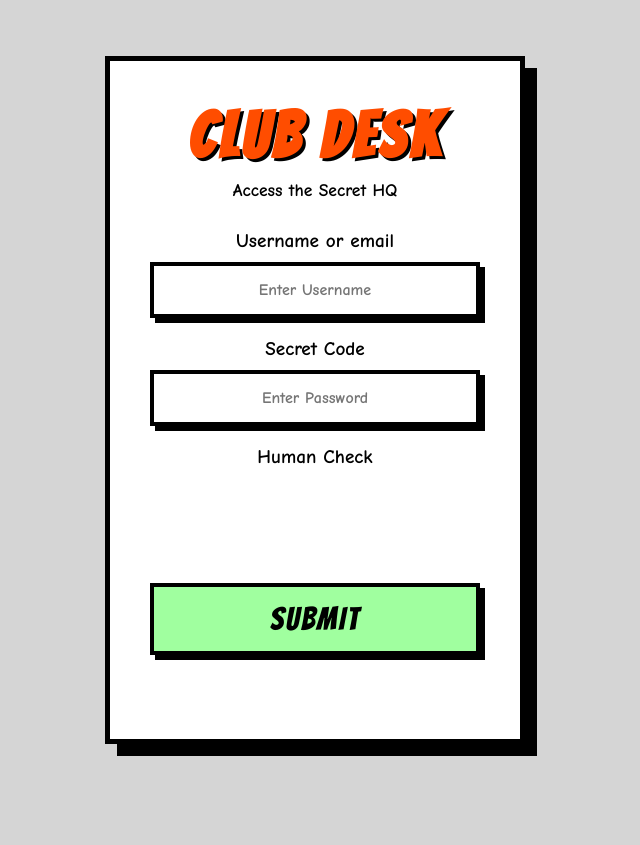
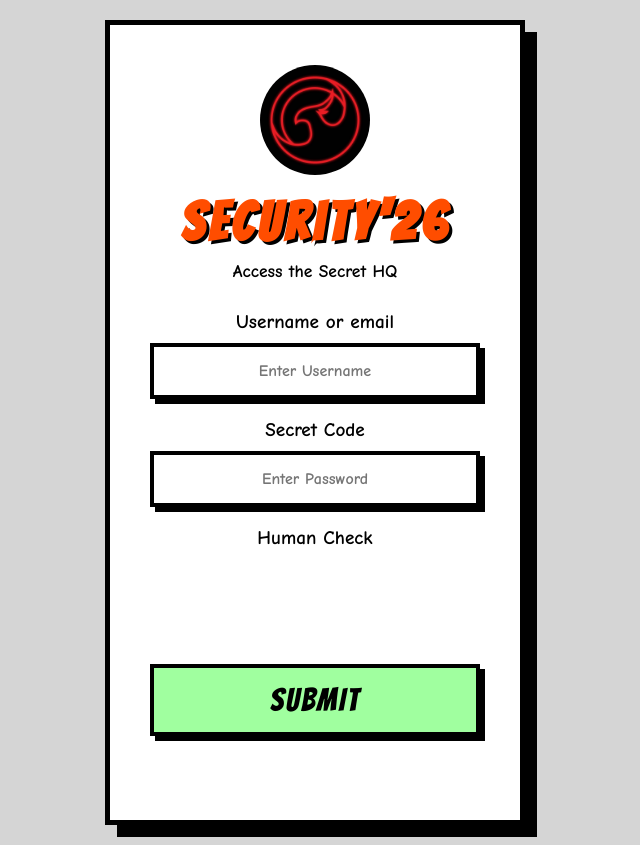
Before and after one commit to mendhivadi05-max/Security-26, a website: page Auth/Auth.html in a window 1280 px wide. Shown: the whole page, without its empty margins (325-965 px from the left). Before the commit the page ends 800 px from the top, so only its background shows below. Drawn offline with Linux system fonts and the light colour scheme.

Commit message:
Rename app branding to Security'26

```diff
--- a/Auth/Auth.css
+++ b/Auth/Auth.css
@@ -26,9 +26,17 @@ body{
     text-align:center;
 }
 
+.login-logo{
+    width:110px;
+    height:110px;
+    object-fit:cover;
+    border-radius:50%;
+    margin-bottom:14px;
+}
+
 .login-box h1{
     font-family:'Bangers', cursive;
-    font-size:4rem;
+    font-size:3.4rem;
     color:#ff4d00;
     letter-spacing:4px;
     text-shadow:3px 3px 0 black;
--- a/Auth/Auth.html
+++ b/Auth/Auth.html
@@ -8,7 +8,8 @@
 </head>
 <body>
     <div class="login-box">
-        <h1>CLUB DESK</h1>
+        <img src="../Home/Security26Logo.png" alt="Security'26 logo" class="login-logo">
+        <h1>Security'26</h1>
         <p class="subtitle">Access the Secret HQ</p>
 
         <label for="username">Username or email</label>
--- a/Neev v1.4/Auth/Auth.css
+++ b/Neev v1.4/Auth/Auth.css
@@ -26,9 +26,17 @@ body{
     text-align:center;
 }
 
+.login-logo{
+    width:110px;
+    height:110px;
+    object-fit:cover;
+    border-radius:50%;
+    margin-bottom:14px;
+}
+
 .login-box h1{
     font-family:'Bangers', cursive;
-    font-size:4rem;
+    font-size:3.4rem;
     color:#ff4d00;
     letter-spacing:4px;
     text-shadow:3px 3px 0 black;
--- a/Neev v1.4/server.js
+++ b/Neev v1.4/server.js
@@ -39,5 +39,5 @@ http.createServer((request, response) => {
         response.end(data);
     });
 }).listen(port, () => {
-    console.log(`Club Desk is running at http://localhost:${port}`);
+    console.log(`Security'26 is running at http://localhost:${port}`);
 });
--- a/server.js
+++ b/server.js
@@ -208,5 +208,5 @@ http.createServer(async (request, response) => {
         response.end(data);
     });
 }).listen(port, () => {
-    console.log(`Club Desk is running at http://localhost:${port}`);
+    console.log(`Security'26 is running at http://localhost:${port}`);
 });
```
Also changed, not shown: Attendance/AddAttendance.html (+1 -1 lines), Flags/Flags.html (+1 -1 lines), Home/Home.html (+4 -4 lines), MeetingRecords/MeetingRecords.html (+1 -1 lines), Neev v1.4/Attendance/AddAttendance.html (+1 -1 lines), Neev v1.4/Auth/Auth.html (+3 -2 lines), Neev v1.4/Flags/Flags.html (+1 -1 lines), Neev v1.4/Home/Home.html (+4 -4 lines), Neev v1.4/MeetingRecords/MeetingRecords.html (+1 -1 lines), Neev v1.4/index.html (+1 -1 lines), index.html (+1 -1 lines), Home/Security26Logo.png (added), Neev v1.4/Home/Security26Logo.png (added), README.md.
